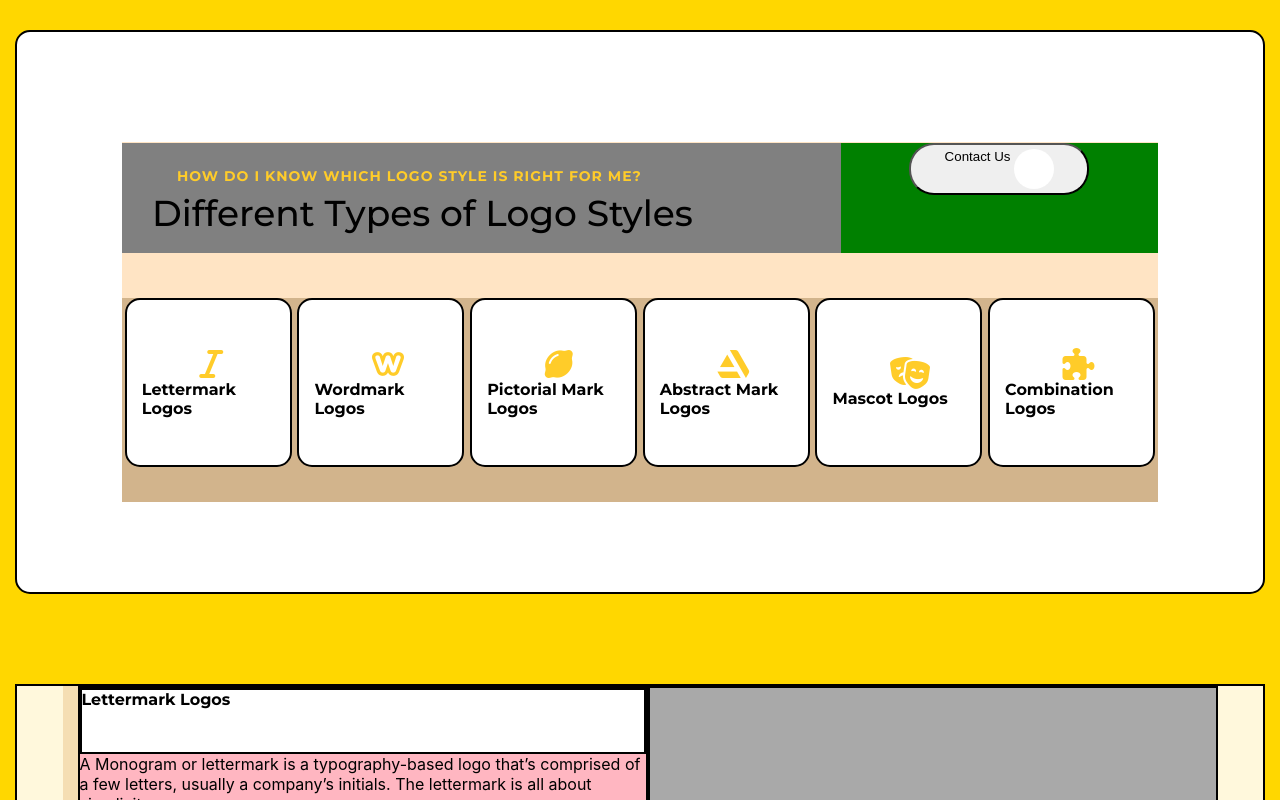
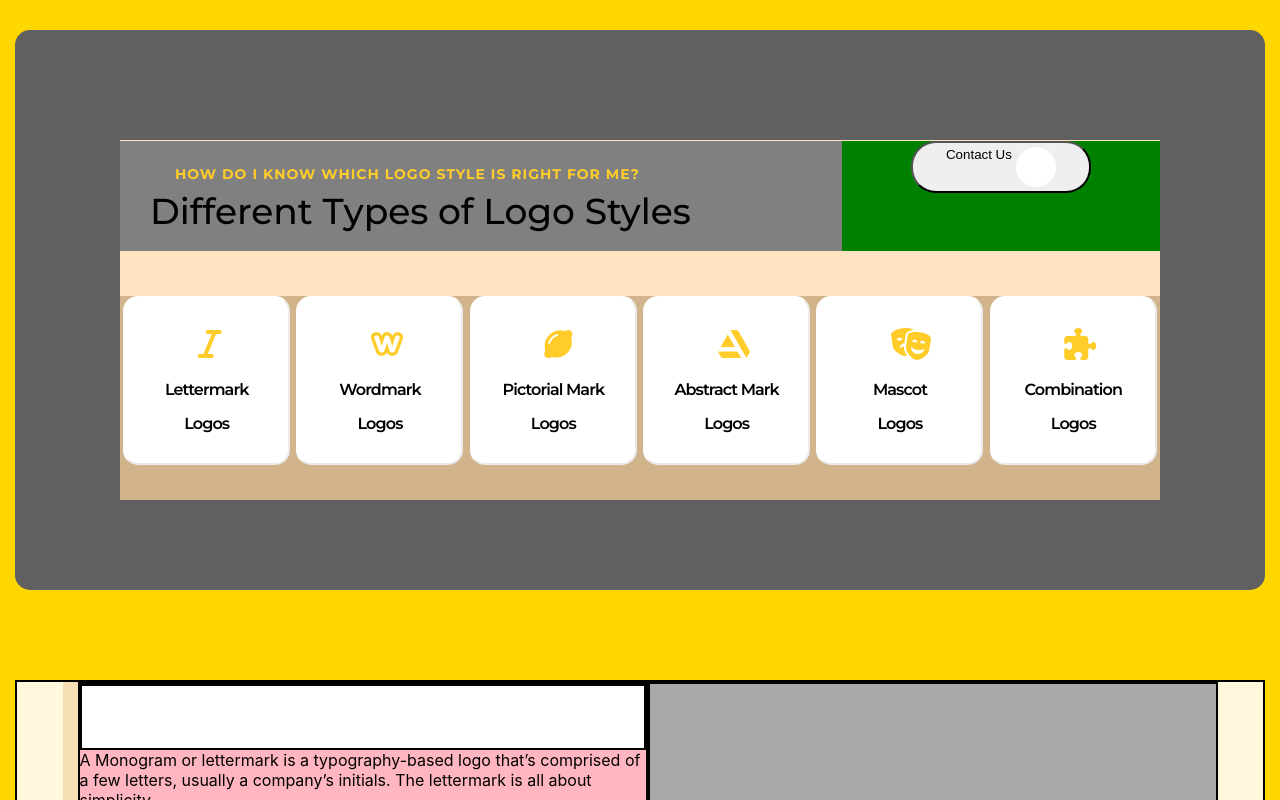
Before and after one commit to Jessiewithani/NyteLock_Interview, a React (Create React App) app: page / in a window 1280 px wide. Shown: the top 800 px of the page. Built offline with nearby package versions, Linux system fonts and the light colour scheme.

Commit message:
Style and format the logo card

```diff
--- a/public/index.html
+++ b/public/index.html
@@ -6,7 +6,7 @@
     <link rel="icon" href="%PUBLIC_URL%/favicon.ico" />
     <link rel="preconnect" href="https://fonts.googleapis.com">
     <link rel="preconnect" href="https://fonts.gstatic.com" crossorigin>
-    <link href="https://fonts.googleapis.com/css2?family=Montserrat:wght@500;700&display=swap" rel="stylesheet">
+    <link href="https://fonts.googleapis.com/css2?family=Montserrat:wght@500;600;700&display=swap" rel="stylesheet">
     <link rel="stylesheet" type="text/css" href="/src/flaticon.css">
     <meta name="viewport" content="width=device-width, initial-scale=1" />
     <meta name="theme-color" content="#000000" />
--- a/src/App.css
+++ b/src/App.css
@@ -14,11 +14,12 @@
 }
 
 .logo-types-container {
-  background-color: white;
+  background-color: rgb(96,96,96);
+  /* background-image: linear-gradient(145deg, #4F4F4F 0%, #282828); */
   height: 450px;
   border-radius: 15px;
   padding-top: 110px;
-  border: 2px solid black;
+  /* border: 2px solid black; */
   margin-bottom: 90px;
 
 }
--- a/src/LogoCard.css
+++ b/src/LogoCard.css
@@ -2,16 +2,17 @@
   background-color: white;
   height: 169px;
   width: 167px;
-  border: 2px solid black;
   border-radius: 15px;
   padding-left: 15px;
   padding-right: 15px;
   cursor: pointer;
+  border-color: rgba(255, 255, 255, 0.25)
 }
 
 .icon-container {
   height: 32px;
   width: 135px;
+  margin-bottom: 20px;
 }
 
 .fas {
@@ -26,8 +27,10 @@
   color: #FFCC29;
 }
 
-.logo-title {
+.logo-name , .logo-name-ending {
   font-size: 16px;
   font-family: 'Montserrat', sans-serif;
-  font-weight: 600px;
+  margin: 0;
+  font-weight: 600;
+  letter-spacing: -0.9px;
 }
--- a/src/LogoTypes.js
+++ b/src/LogoTypes.js
@@ -1,42 +1,48 @@
 export const LogoTypes = [
   {
     icon: 'fas fa-italic',
-    title: 'Lettermark Logos',
+    titleFirst: 'Lettermark',
+    titleLast: 'Logos',
     descriptionOne: 'A Monogram or lettermark is a typography-based logo that’s comprised of a few letters, usually a company’s initials. The lettermark is all about simplicity.',
     descriptionTwo: 'By utilizing just a few letters lettermark logos are effective at streamlining any company brand if they have a long name.',
     id: 1
   },
   {
     icon: 'fab fa-weebly',
-    title: 'Wordmark Logos',
+    titleFirst: 'Wordmark',
+    titleLast: 'Logos',
     descriptionOne: 'Similar to a lettermark, a wordmark or logotype is a font-based logo that focuses on a business’ name alone. Think Visa and Coca-Cola. Wordmark logos work really well when a company has a succinct and distinct name. Google’s logo is a great example of this. The name itself is catchy and memorable so, when combined with strong typography, the logo helps create strong brand recognition.',
     descriptionTwo: '',
     id: 2
   },
   {
     icon: 'fas fa-lemon',
-    title: 'Pictorial Mark Logos',
+    titleFirst: 'Pictorial Mark',
+    titleLast: 'Logos',
     descriptionOne: 'A pictorial mark (sometimes called brand mark or logo symbol) is an icon—or graphic-based logo. It’s probably the image that comes to mind when you think “logo”: the iconic Apple logo, the Twitter bird, the Target bullseye. Each of these companies’ logos is so emblematic, and each brand so established, that the mark alone is instantly recognizable.',
     descriptionTwo: 'A true brand mark is only an image. Because of this, it can be a tricky logo type for new companies, or those without strong brand recognition, to use.',
     id: 3
   },
   {
     icon: 'fab fa-artstation',
-    title: 'Abstract Mark Logos',
+    titleFirst: 'Abstract Mark',
+    titleLast: 'Logos',
     descriptionOne: 'An abstract mark is a specific type of pictorial logo. Instead of being a recognizable image—like an apple or a bird—it’s an abstract geometric form that represents your business. A few famous examples include the BP starburst-y logo, the Pepsi divided circle and the strip-y Adidas flower.',
     descriptionTwo: 'Like all logo symbols, abstract marks work really well because they condense your brand into a single image. However, instead of being restricted to a picture of something recognizable, abstract logos allow you to create something truly unique to represent your brand.',
     id: 4
   },
   {
     icon: 'fas fa-theater-masks',
-    title: 'Mascot Logos',
+    titleFirst: 'Mascot',
+    titleLast: 'Logos',
     descriptionOne: 'Mascot logos are logos that involve an illustrated character. Often colorful, sometimes cartoonish, and most always fun, the mascot logo is a great way to create your very own brand spokesperson',
     descriptionTwo: 'A mascot is simply an illustrated character that represents your company. Think of them as the ambassador for your business. Famous mascots include the Kool-Aid Man, KFC’s Colonel and PUB’s cute Water Wally.',
     id: 5
   },
   {
     icon: 'fas fa-puzzle-piece',
-    title: 'Combination Logos',
+    titleFirst: 'Combination',
+    titleLast: 'Logos',
     descriptionOne: 'A combination mark is a logo comprised of a combined wordmark or lettermark and a pictorial mark, abstract mark, or mascot. The picture and text can be laid out side-by-side, stacked on top of each other, or integrated together to create an image.',
     descriptionTwo: 'Because a name is associated with the image, a combination mark is a versatile choice, with both the text and icon or mascot working together to reinforce your brand.',
     id: 6
--- a/src/components/LogoCard.js
+++ b/src/components/LogoCard.js
@@ -2,7 +2,7 @@ import React from 'react';
 import '../LogoCard.css';
 
 
-const LogoCard = ({icon, title, handleLogoClick}) => {
+const LogoCard = ({icon, titleFirst, titleLast, handleLogoClick}) => {
   return (
       <button className="logo-card" onClick={handleLogoClick}>
         <div className="card-wrap">
@@ -10,7 +10,9 @@ const LogoCard = ({icon, title, handleLogoClick}) => {
             <div className="icon-container">
               <i className={`${icon}`}></i>
             </div>
-            <h5 className="logo-title">{title}</h5>
+            <h5 className="logo-name">{`${titleFirst}`}</h5>
+            <br></br>
+            <h5 className="logo-name-ending">{`${titleLast}`}</h5>
         </div>
       </button>
 
--- a/src/components/LogoTypesContainer.js
+++ b/src/components/LogoTypesContainer.js
@@ -10,7 +10,8 @@ const LogoTypesContainer = ({logos, handleLogoClick}) => {
       key={logo.id}
       id={logo.id}
       icon={logo.icon}
-      title={logo.title}
+      titleFirst={logo.titleFirst}
+      titleLast={logo.titleLast}
       handleLogoClick={() => handleLogoClick(logo.id)}
     />
   })
```
